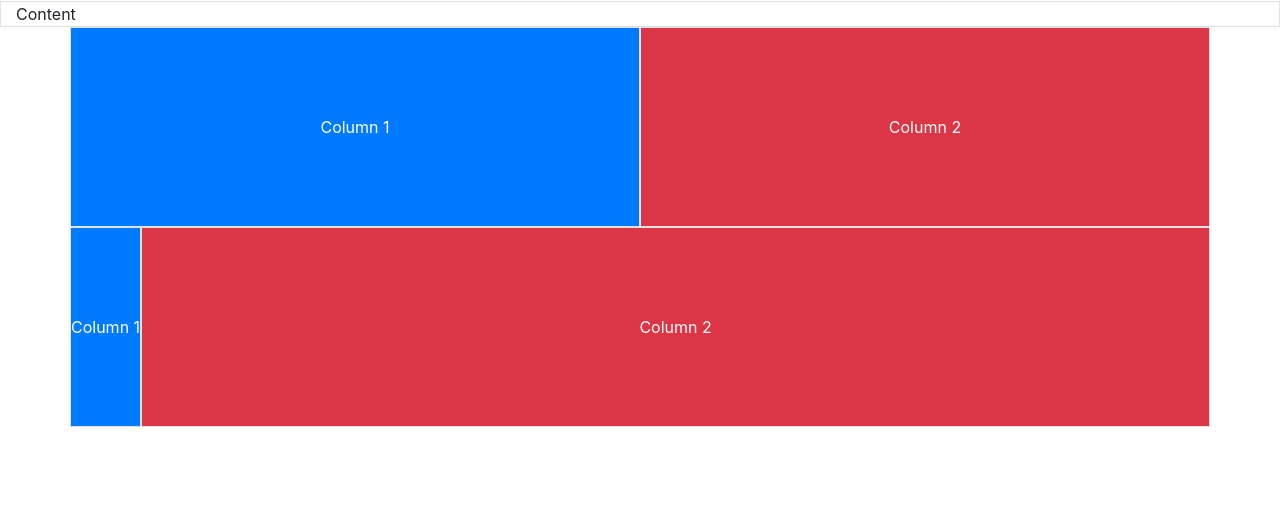
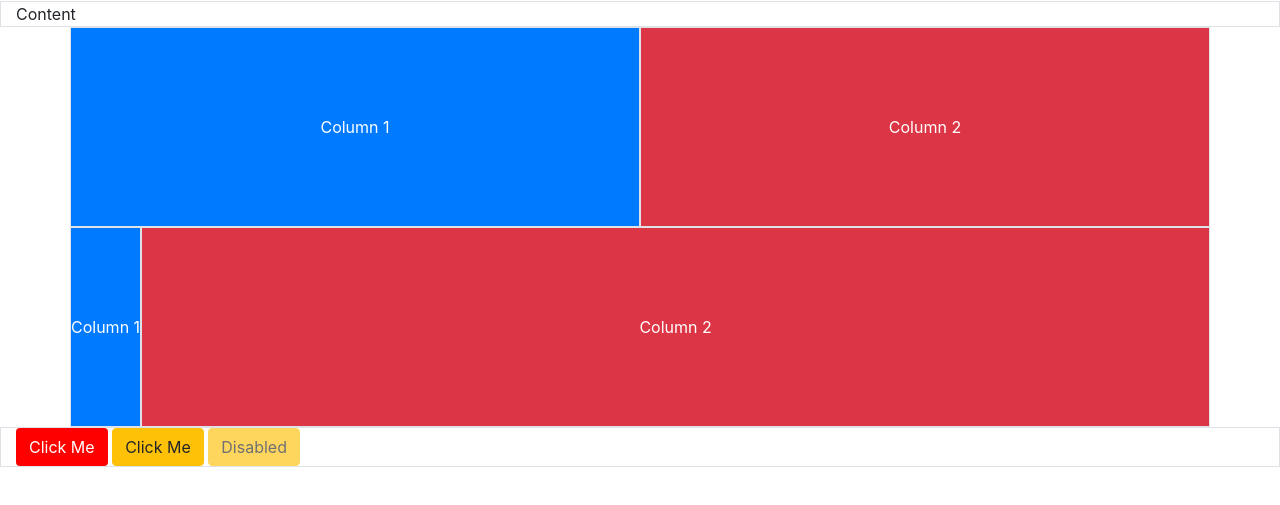
Before and after one commit to danielprinceD/Chat-Palace, a website: page bootstrap/index.html in a window 1280 px wide. Shown: the part 55-560 px from the top of the page. Drawn offline with nearby package versions, Linux system fonts and the light colour scheme.

Commit message:
feat:Button Bootsrap Completed

```diff
--- a/bootstrap/index.html
+++ b/bootstrap/index.html
@@ -10,31 +10,34 @@
     />
   </head>
   <style>
-    .row{
-        height:  200px;
-
+    .row {
+      height: 200px;
     }
-    [class*="col"]{
+    [class*="col"] {
       color: white;
       text-align: center;
       place-content: center;
     }
   </style>
   <h1>Hello</h1>
-   <div class="container-fluid d-flex
-    border">Content</div>
+  <div class="container-fluid d-flex border">Content</div>
   <div class="container-sm">
-        <div class="row ">
-        <div class="col-sm bg-primary border">Column 1 </div>
+    <div class="row">
+      <div class="col-sm bg-primary border">Column 1</div>
       <div class="border col bg-danger"><div class="child">Column 2</div></div>
     </div>
-        <div class="row ">
-        <div class="col-B bg-primary border">Column 1 </div>
+    <div class="row">
+      <div class="col-B bg-primary border">Column 1</div>
       <div class="border col bg-danger">Column 2</div>
     </div>
   </div>
-  </nav>
-
+  <div class="container-fluid border">
+    <button class="btn" style="color: white; background-color: red">
+      Click Me
+    </button>
+    <button class="btn btn-warning">Click Me</button>
+    <button class="btn btn-warning" disabled>Disabled</button>
+  </div>
 
   <body>
     <script src="../node_modules/bootstrap/dist//js/bootstrap.bundle.js"></script>
```
Lines whose indentation alone changed are shown as unchanged.
